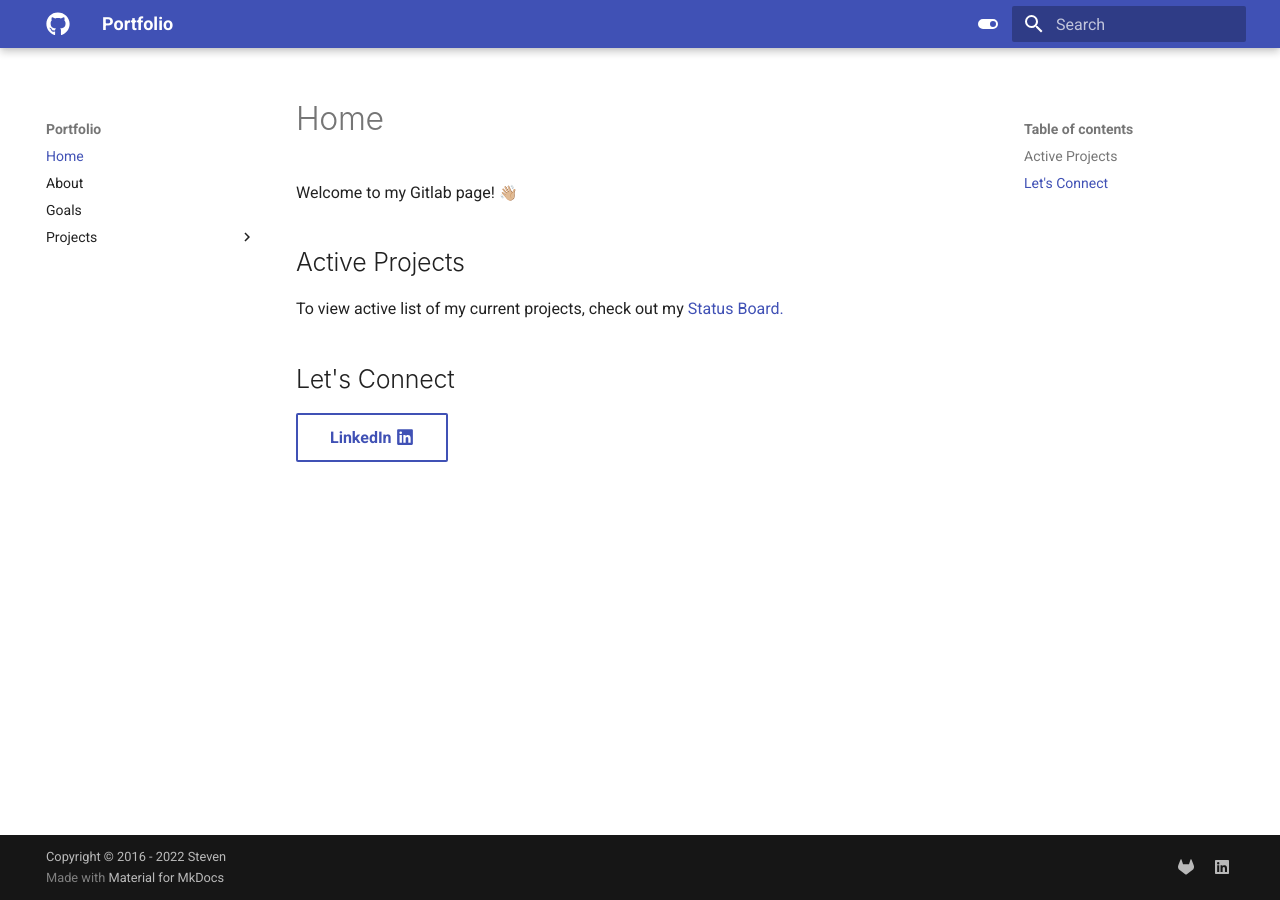
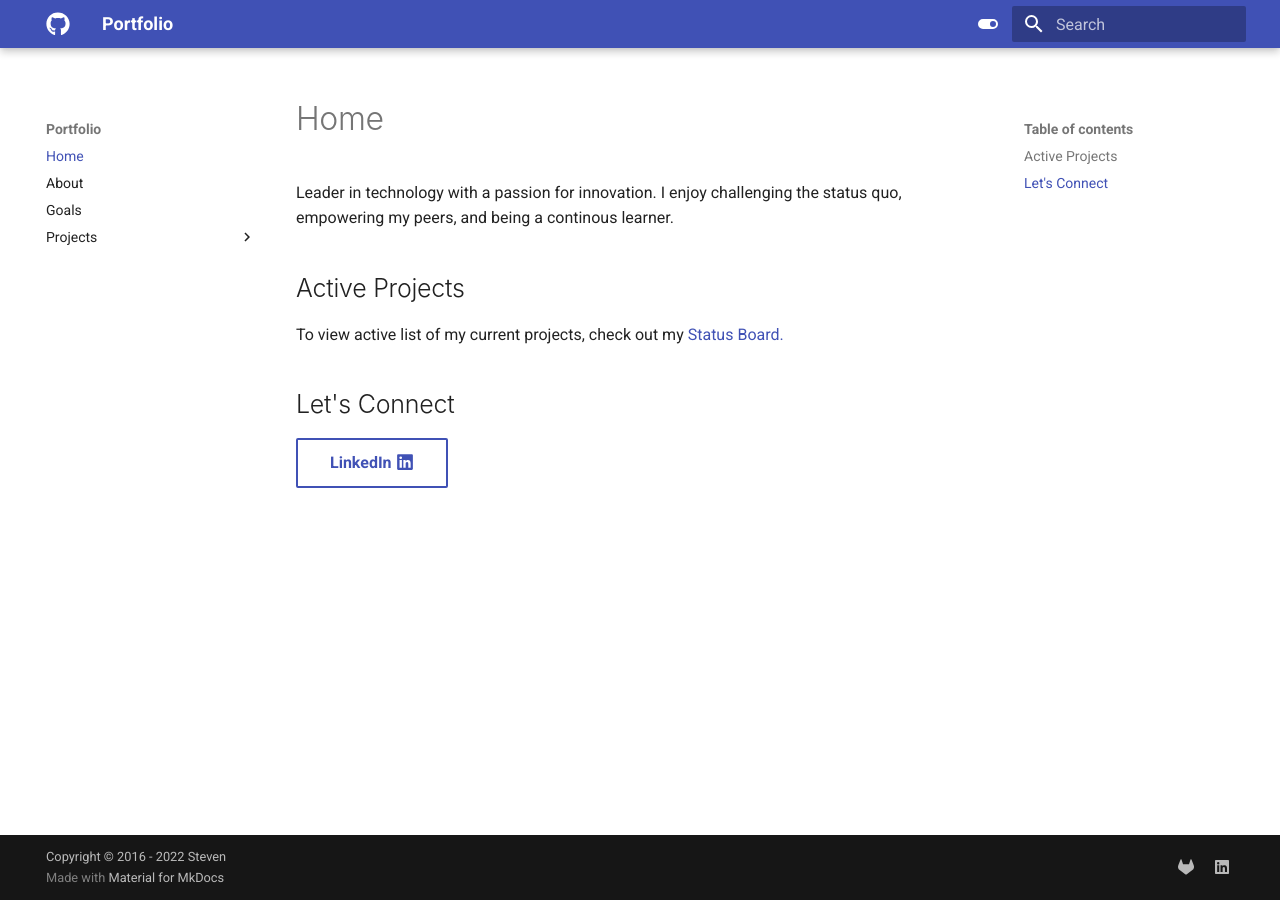
Before and after one commit to stevejoluc/stevejoluc.github.io, an MkDocs documentation site: the page built from docs/index.md, in a window 1280 px wide. Built offline with MkDocs 1.6.1 and Material for MkDocs 9.7.7, drawn with Linux system fonts in a browser that asks for light colours; emoji names are drawn with the system emoji font.

Commit message:
update intro

```diff
--- a/docs/index.md
+++ b/docs/index.md
@@ -1,5 +1,5 @@
 # Home
-Welcome to my Gitlab page! :wave_tone2:
+Leader in technology with a passion for innovation. I enjoy challenging the status quo, empowering my peers, and being a continous learner.
 
 ## Active Projects
  To view active list of my current projects, check out my [Status Board.](https://github.com/users/stevejoluc/projects/2#column-16610887)
```
